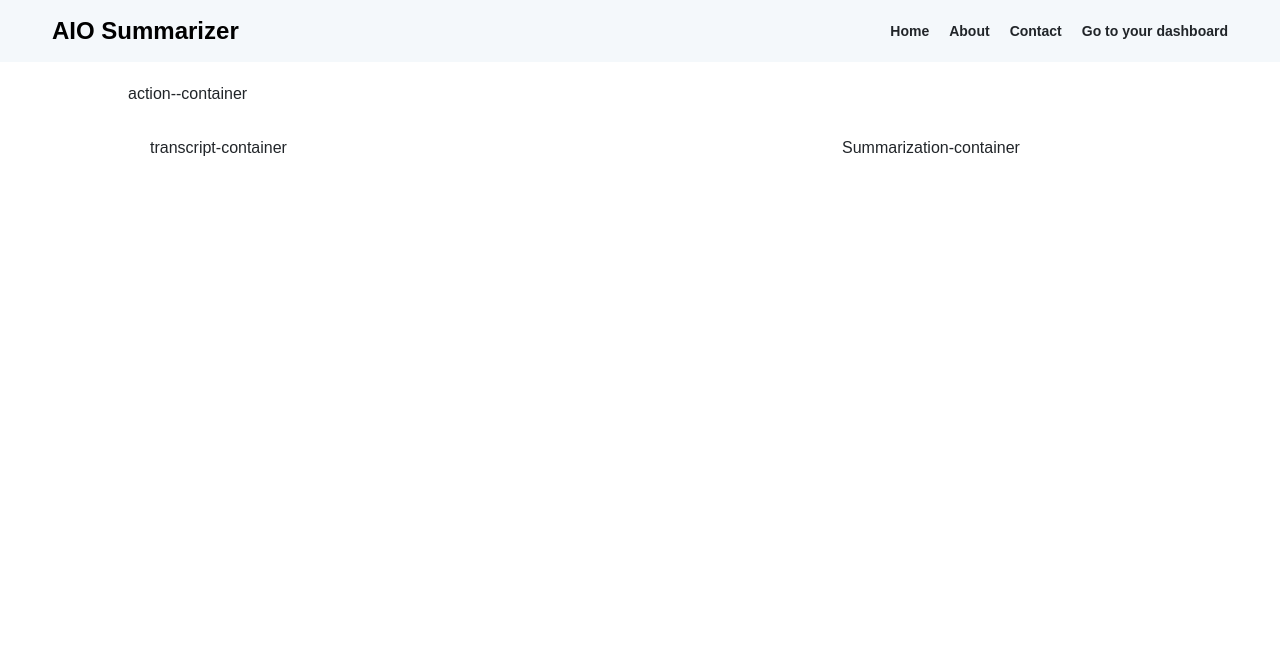
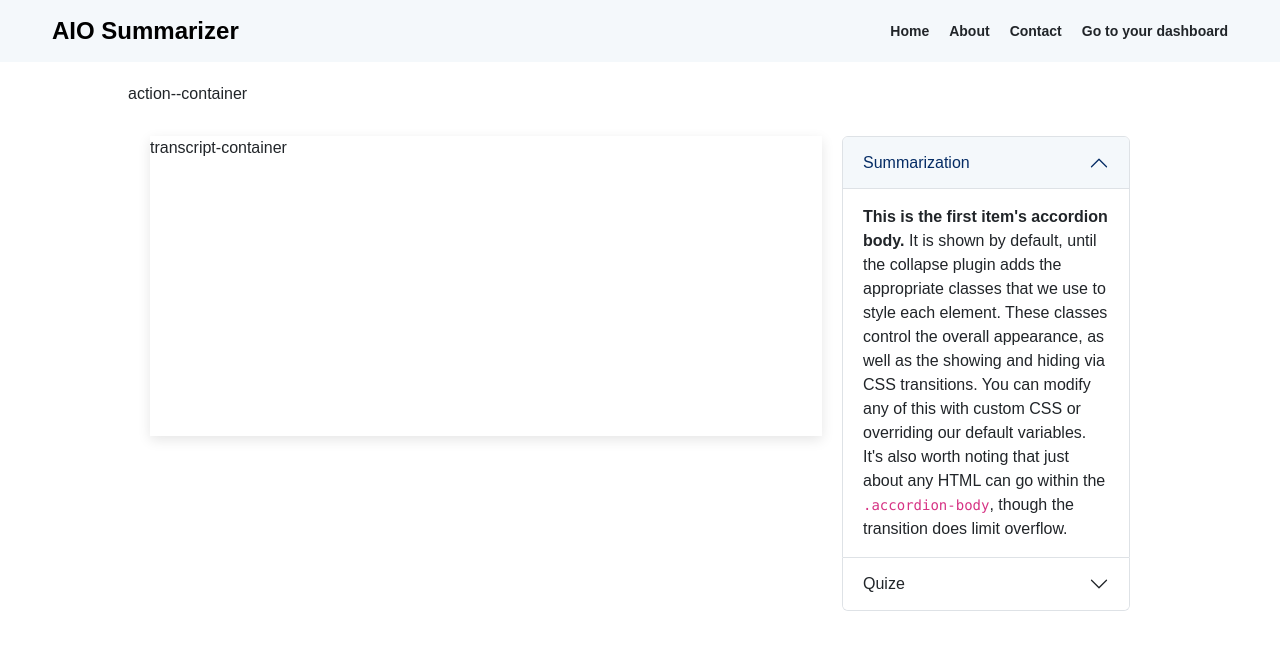
Before and after one commit to mukesh0058/frontend, a React (Create React App) app: page / in a window 1280 px wide. Shown: the top 650 px of the page. Built offline with nearby package versions, Linux system fonts and the light colour scheme; a web font is replaced by a local one.

Commit message:
accordian design

```diff
--- a/src/Styles/home.scss
+++ b/src/Styles/home.scss
@@ -15,8 +15,15 @@
 .transcript-container {
   width: 70%;
   margin: 10px;
+  box-shadow: rgba(0, 0, 0, 0.1) 0px 4px 12px;
 }
 .summarization-container {
   width: 30%;
   margin: 10px;
 }
+.accordion-button:focus {
+  box-shadow: none;
+}
+.accordion-button:not(.collapsed) {
+  background-color: #f4f8fb;
+}
--- a/src/components/Home/Home.js
+++ b/src/components/Home/Home.js
@@ -7,7 +7,72 @@ const Home = () => {
         <div className="action--container">action--container</div>
         <div className="container">
           <div className="transcript-container">transcript-container</div>
-          <div className="summarization-container">Summarization-container</div>
+          <div className="summarization-container">
+            <div class="accordion" id="accordionExample">
+              <div class="accordion-item">
+                <h2 class="accordion-header">
+                  <button
+                    class="accordion-button"
+                    type="button"
+                    data-bs-toggle="collapse"
+                    data-bs-target="#collapseOne"
+                    aria-expanded="true"
+                    aria-controls="collapseOne"
+                  >
+                    Summarization
+                  </button>
+                </h2>
+                <div
+                  id="collapseOne"
+                  class="accordion-collapse collapse show"
+                  data-bs-parent="#accordionExample"
+                >
+                  <div class="accordion-body">
+                    <strong>This is the first item's accordion body.</strong> It
+                    is shown by default, until the collapse plugin adds the
+                    appropriate classes that we use to style each element. These
+                    classes control the overall appearance, as well as the
+                    showing and hiding via CSS transitions. You can modify any
+                    of this with custom CSS or overriding our default variables.
+                    It's also worth noting that just about any HTML can go
+                    within the <code>.accordion-body</code>, though the
+                    transition does limit overflow.
+                  </div>
+                </div>
+              </div>
+              <div class="accordion-item">
+                <h2 class="accordion-header">
+                  <button
+                    class="accordion-button collapsed"
+                    type="button"
+                    data-bs-toggle="collapse"
+                    data-bs-target="#collapseTwo"
+                    aria-expanded="false"
+                    aria-controls="collapseTwo"
+                  >
+                    Quize
+                  </button>
+                </h2>
+                <div
+                  id="collapseTwo"
+                  class="accordion-collapse collapse"
+                  data-bs-parent="#accordionExample"
+                >
+                  <div class="accordion-body">
+                    <strong>This is the second item's accordion body.</strong>{" "}
+                    It is hidden by default, until the collapse plugin adds the
+                    appropriate classes that we use to style each element. These
+                    classes control the overall appearance, as well as the
+                    showing and hiding via CSS transitions. You can modify any
+                    of this with custom CSS or overriding our default variables.
+                    It's also worth noting that just about any HTML can go
+                    within the <code>.accordion-body</code>, though the
+                    transition does limit overflow.
+                  </div>
+                </div>
+              </div>
+            </div>
+          </div>
         </div>
       </div>
     </>
```
